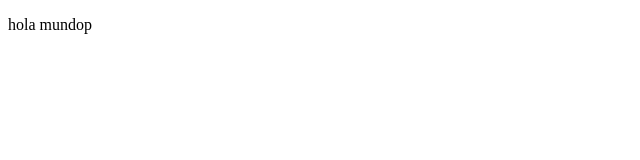
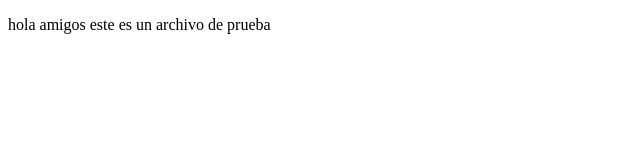
Before and after one commit to alowee/proyectodemocursoprework, a plain HTML site: page index.html in a window 1280 px wide. Shown: the whole page, without its empty margins (0-640 px from the left). Drawn offline with Linux system fonts and the light colour scheme.

Commit message:
cambios en el archivo

```diff
--- a/index.html
+++ b/index.html
@@ -7,6 +7,6 @@
     <title>Hola Mundo</title>
 </head>
 <body>
-    <p>hola mundop</p>
+    <p>hola amigos este es un archivo de prueba</p>
 </body>
 </html>
```
